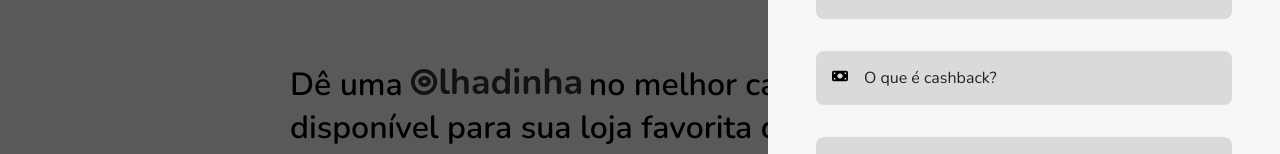
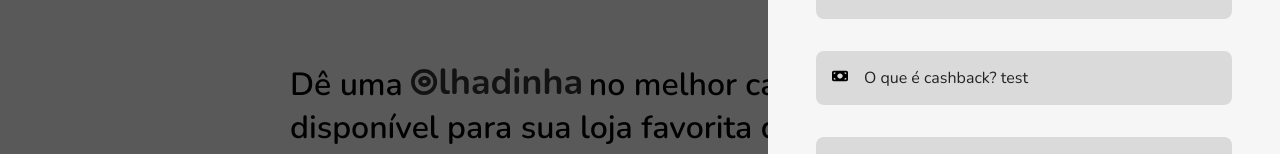
Before and after one commit to GiovannyCordeiro/Olhadinha, a React (Vite) app in the folder frontend/: page / in a window 1280 px wide. Both pictures are taken after a click on the element 1132 px from the left and 40 px from the top of the page. Shown: the part 179-333 px from the top of the page. Built offline with nearby package versions, Linux system fonts and the light colour scheme.

Commit message:
test: test visual for CD

```diff
--- a/frontend/src/components/Header/index.tsx
+++ b/frontend/src/components/Header/index.tsx
@@ -47,7 +47,7 @@ export default function Header() {
                             <li>
                                 <img src={moneyBill} alt="Cédula Icon" />
                                 <NavLink to="/o-que-e-cashback">
-                                    O que é cashback?
+                                    O que é cashback? test
                                 </NavLink>
                             </li>
                             <li>
```
